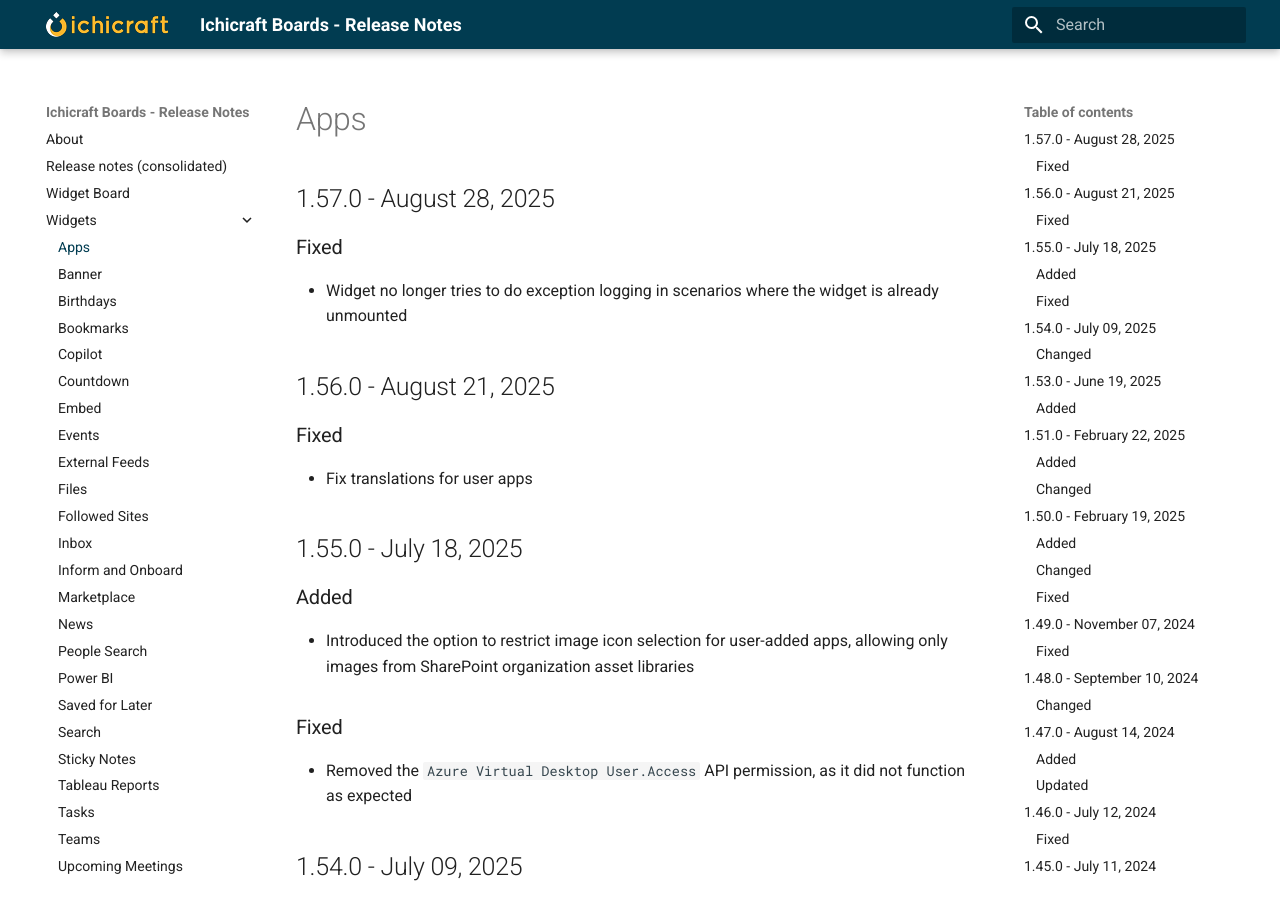
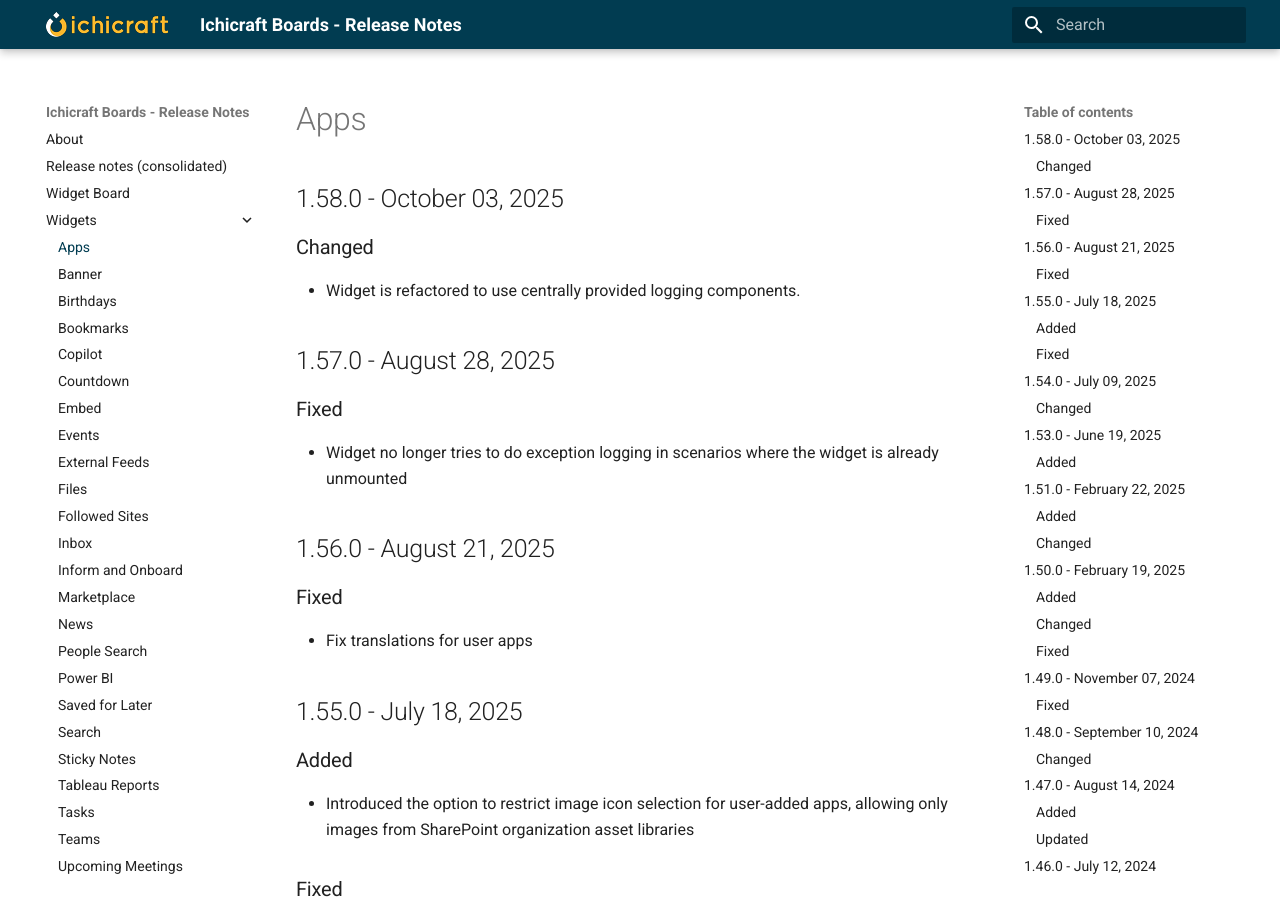
Before and after one commit to ichicraft/widgets-docs, an MkDocs documentation site: the page built from docs/Widgets/Apps.md, in a window 1280 px wide and 900 px high. Built offline with MkDocs 1.6.1 and Material for MkDocs 9.7.7, drawn with Linux system fonts in a browser that asks for light colours.

```diff
--- a/docs/Widgets/Apps.md
+++ b/docs/Widgets/Apps.md
@@ -1,3 +1,8 @@
+## 1.58.0 - October 03, 2025
+
+### Changed
+- Widget is refactored to use centrally provided logging components.
+
 ## 1.57.0 - August 28, 2025
 
 ### Fixed
```
Also changed, not shown: docs/Release-notes-(consolidated).md (+5 -0 lines).
